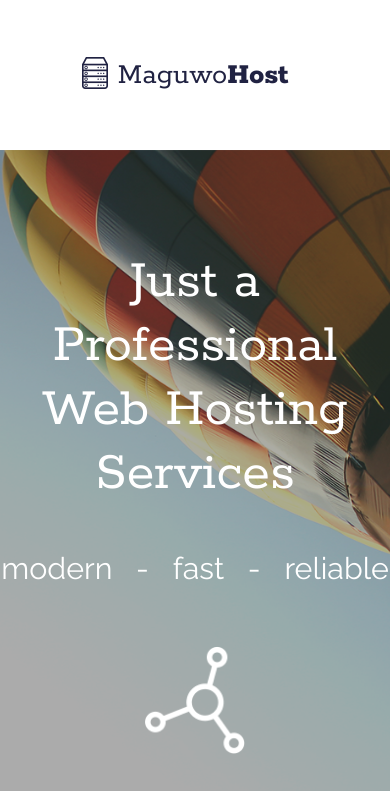
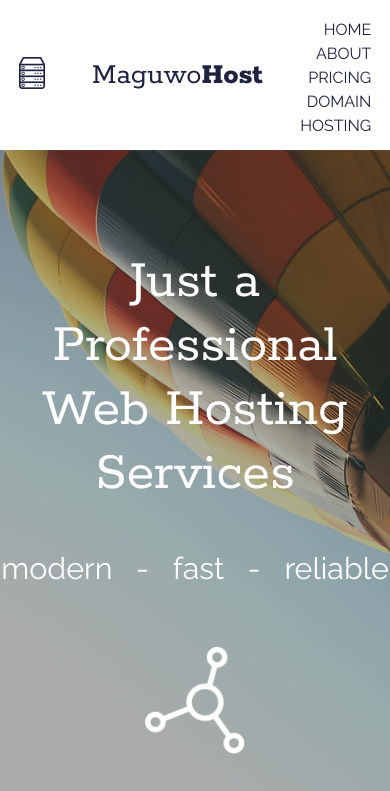
Before and after one commit to lubarskyy/Weekly-WebDev-34, a website: page index.html in a window 390 px wide. Shown: the top 791 px of the page. Drawn offline with nearby package versions, Linux system fonts and the light colour scheme.

Commit message:
Added mobile menu

```diff
--- a/sass/mq/_mobile.scss
+++ b/sass/mq/_mobile.scss
@@ -6,18 +6,24 @@
 
   .header {
     &__content {
-      justify-content: center;
+      width: 100%;
+      justify-content: space-around;
     }
     &__title {
       margin: 0 0 0 10px;
     }
-    &__separator {
-      display: none;
-    }
   }
 
   .menu {
-    display: none;
+    li {
+      margin-top: 5px;
+    }
+    flex-direction: column;
+    text-align: right;
+    &__item {
+      margin-top: 10px;
+      margin-right: 0;
+    }
   }
 
   .contact {
@@ -67,6 +73,7 @@
 
   .features {
     height: 100%;
+    background-image: none;
     &__header {
       margin: 45px 0;
     }
@@ -101,7 +108,8 @@
   }
 
   .companies {
-    flex-direction: column;
+    flex-wrap: wrap;
+    justify-content: space-around;
     width: auto;
     &__logo {
       margin-bottom: 15px;
```
Also changed, not shown: css/main.css.
